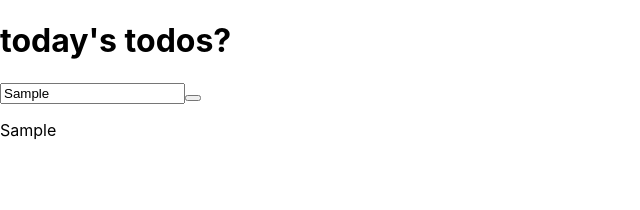
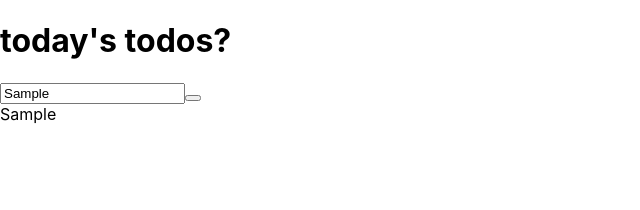
Before and after one commit to hellokkki/to-do-app, a React (Create React App) app: page / in a window 1280 px wide. Both pictures are taken after typing "Sample" into the empty fields and a click on the button 193 px from the left and 97 px from the top of the page. Shown: the top 210 px of the page, without its empty margins (0-640 px from the left). Built offline with nearby package versions, Linux system fonts and the light colour scheme.

Commit message:
add onclick to todo

```diff
--- a/src/TodoForm.js
+++ b/src/TodoForm.js
@@ -22,6 +22,7 @@ const useInput = (inititalValue) => {
  const handleSubmit = e => {
   e.preventDefault();
   onSubmit(value)
+  console.log(e)
  }
 
   return (
--- a/src/TodoList.js
+++ b/src/TodoList.js
@@ -6,22 +6,19 @@ import TodoListItem from './TodoListItem';
 function TodoList() {
   const [todos, setTodos] = useState([]);
 
-  const id = () => {
-    return Math.floor(Math.random() * 10000);
-  }
+  const addTodo = value => {
+  // const newList = [...todos, value]
 
-
-  const addTodo = value => {
-  let newList = [...todos, value]
-
-  setTodos(newList);
+  setTodos(todos => [...todos, value]);
 }
 
 
-  const removeTodo = key => {
-    setTodos(prevState => {
-      prevState.filter(todo => todo !== key);
-    })
+  const removeTodo = e => {
+    const elementToRemove = e.target;
+    console.log('should work')
+    // const newList = todos.filter( todo => todo !== elementToRemove );
+    // return setTodos(newList)
+    return setTodos(todos => [...todos.filter( todo => todo !== elementToRemove )])
   }
 
   return (
@@ -29,9 +26,10 @@ function TodoList() {
      <h1>today's todos?</h1>
      <TodoForm onSubmit={addTodo}/>
      {
-      todos.map(todo => (
-        <TodoListItem key={id()}
-        onClick={(e) => removeTodo(e)}>{todo}</TodoListItem>
+      todos.map((todo, index) => (
+        <TodoListItem key={index.toString()}
+        onClick={e => removeTodo(e)}
+        >{todo}</TodoListItem>
       ))
      }
     </div>
--- a/src/TodoListItem.js
+++ b/src/TodoListItem.js
@@ -1,11 +1,11 @@
 
 import React from 'react'
 
-const TodoListItem = ({ children, onRemove }) => {
+const TodoListItem = ({ children, ...props }) => {
 
   return (
-    <div className='todo-list-item' onClick={onRemove}>
-      <p>{children}</p>
+    <div className='todo-list-item' onClick={props.onClick} key={props.key}>
+    {children}
     </div>
   )
 }
```
